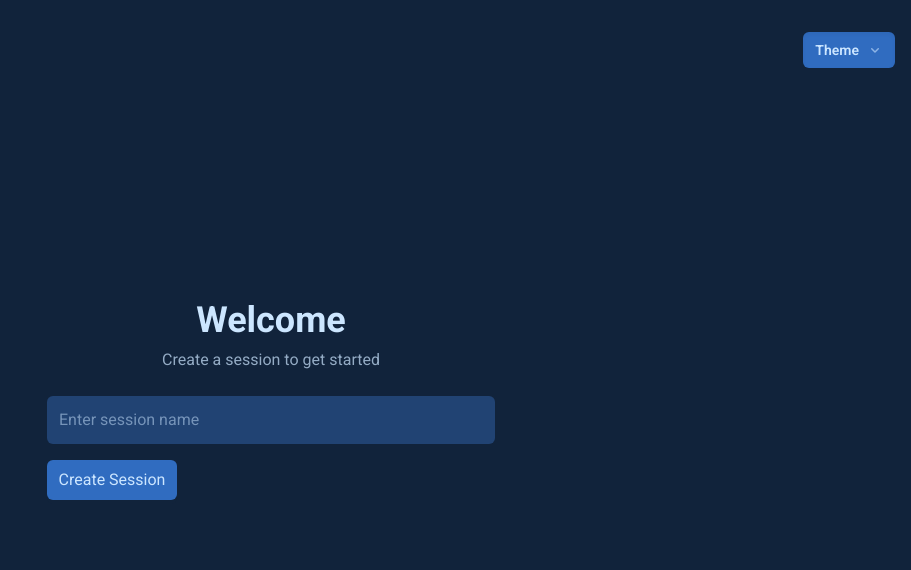
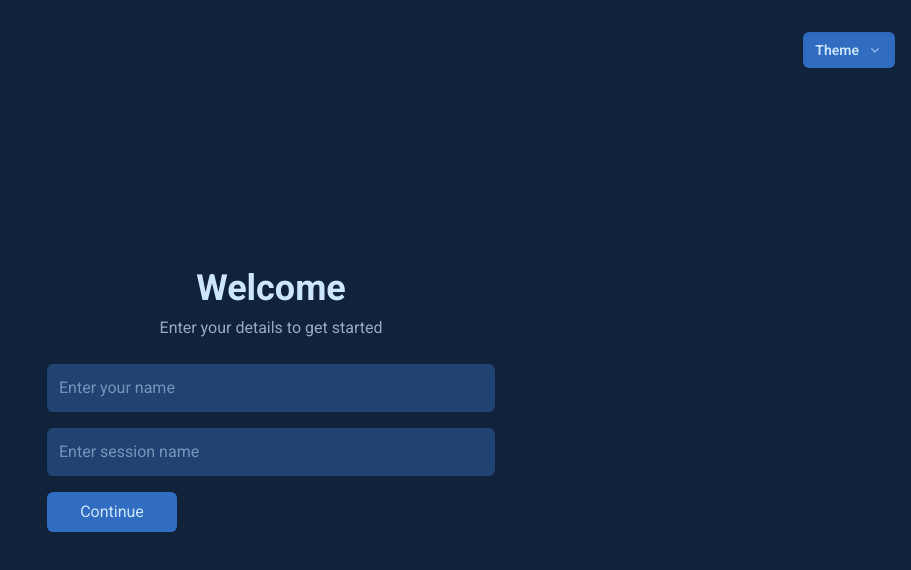
Before and after one commit to xhide341/morph-app, a React (Vite) app in the folder client/: page /session in a window 1280 px wide. Shown: the top 570 px of the page, without its empty margins (369-1280 px from the left). Built offline with nearby package versions, Linux system fonts and the light colour scheme.

Commit message:
feat: add username in session component

```diff
--- a/client/src/pages/session.tsx
+++ b/client/src/pages/session.tsx
@@ -3,12 +3,18 @@ import { useNavigate } from "react-router-dom";
 import { ThemeToggle } from "../components/theme-toggle";
 
 export function SessionPage() {
+  const [userName, setUserName] = useState("");
   const [sessionName, setSessionName] = useState("");
   const navigate = useNavigate();
 
   const handleCreateSession = (e: React.FormEvent) => {
     e.preventDefault();
+    if (!userName.trim()) {
+      alert("Please enter your name first");
+      return;
+    }
     if (sessionName.trim()) {
+      localStorage.setItem("userName", userName.trim() || "user");
       const sessionId = `${sessionName.toLowerCase().replace(/\s+/g, "-")}-${Date.now()}`;
       navigate(`/room/${sessionId}`);
     }
@@ -25,11 +31,19 @@ export function SessionPage() {
           <div className="text-center">
             <h1 className="mb-2 text-4xl font-bold">Welcome</h1>
             <p className="text-[var(--color-foreground)]/70">
-              Create a session to get started
+              Enter your details to get started
             </p>
           </div>
 
           <form onSubmit={handleCreateSession} className="space-y-4">
+            <input
+              type="text"
+              value={userName}
+              onChange={(e) => setUserName(e.target.value)}
+              placeholder="Enter your name"
+              className="w-full rounded-md bg-[var(--color-secondary)] p-3 text-[var(--color-foreground)] placeholder:text-[var(--color-foreground)]/50 focus:ring-2 focus:ring-[var(--color-accent)] focus:outline-none"
+            />
+
             <input
               type="text"
               value={sessionName}
@@ -39,7 +53,7 @@ export function SessionPage() {
             />
 
             <button type="submit" className="css-button-3d w-full max-w-full">
-              Create Session
+              Continue
             </button>
           </form>
         </div>
```
